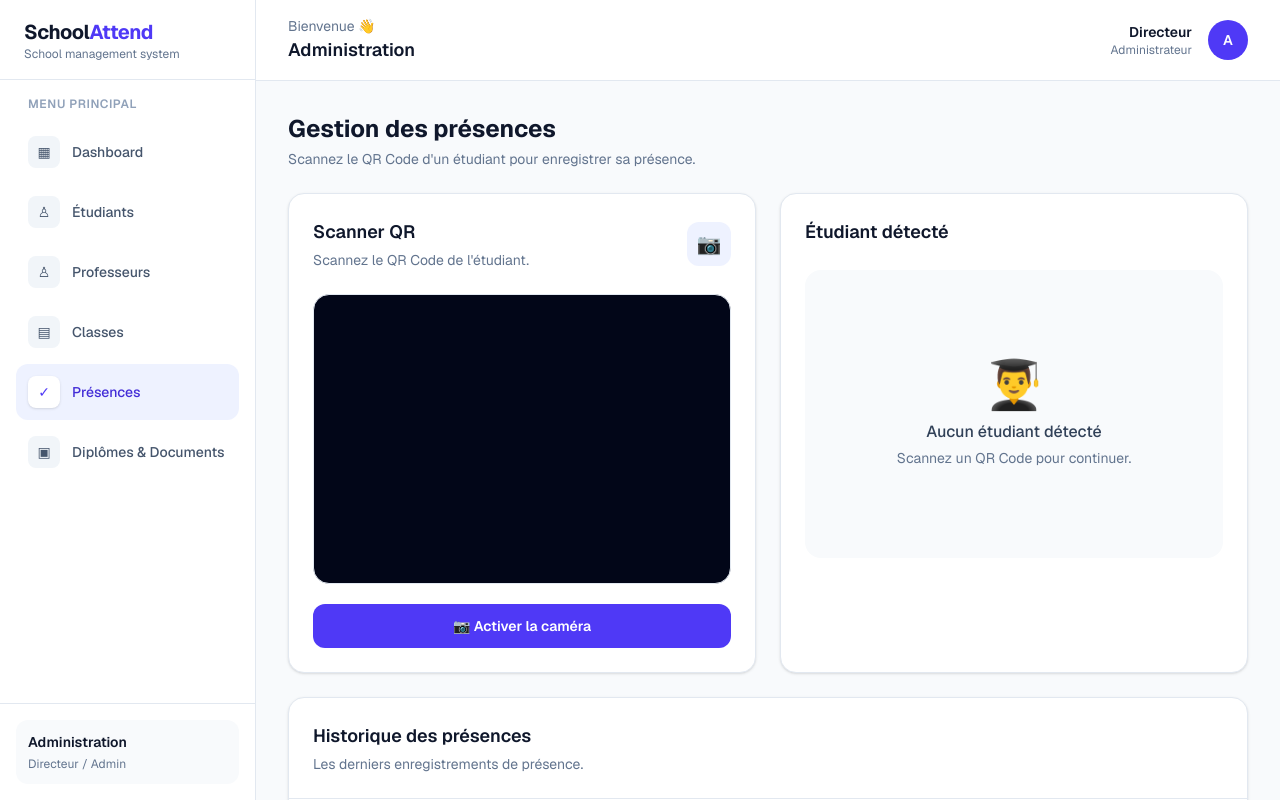
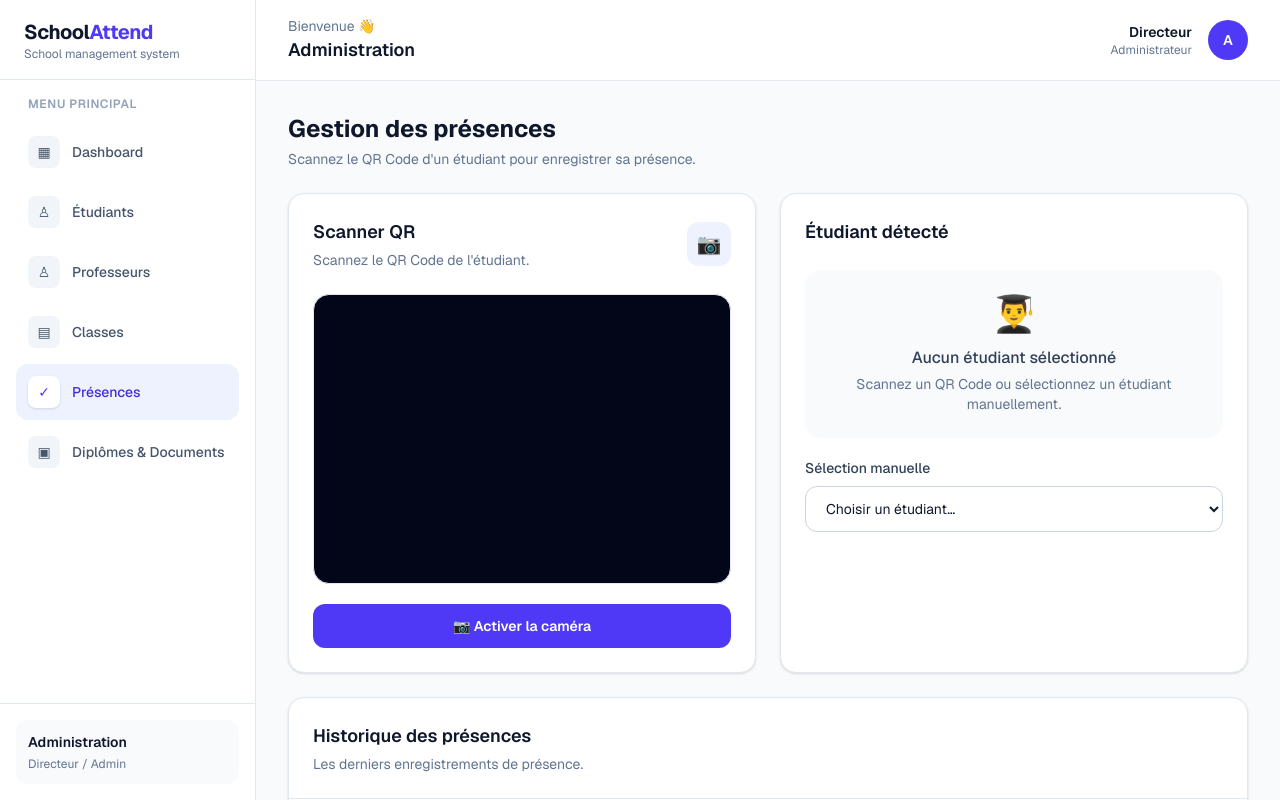
Before and after one commit to Oualilou/school-attendance, a Next.js app: page /dashboard/attendance in a window 1280 px wide. Shown: the top 800 px of the page. Built offline with nearby package versions, Linux system fonts and the light colour scheme.

Commit message:
Add manual attendance selection and safer persistence

```diff
--- a/app/dashboard/attendance/page.tsx
+++ b/app/dashboard/attendance/page.tsx
@@ -184,12 +184,16 @@ export default function AttendancePage() {
 
     const updatedAttendance = [newRecord, ...attendance];
 
-    setAttendance(updatedAttendance);
-
-    localStorage.setItem(
-      "school_attendance",
-      JSON.stringify(updatedAttendance)
-    );
+    try {
+      localStorage.setItem(
+        "school_attendance",
+        JSON.stringify(updatedAttendance)
+      );
+      setAttendance(updatedAttendance);
+    } catch {
+      setMessage("Impossible d’enregistrer la présence dans ce navigateur.");
+      return;
+    }
 
     setMessage(
       `✅ ${selectedStudent.name} a été marqué comme ${status.toLowerCase()}.`
@@ -280,17 +284,28 @@ export default function AttendancePage() {
           </h2>
 
           {!selectedStudent ? (
-            <div className="mt-6 flex min-h-72 items-center justify-center rounded-2xl bg-slate-50 text-center">
+            <div className="mt-6 space-y-5">
+              <div className="flex min-h-40 flex-col items-center justify-center rounded-2xl bg-slate-50 px-4 py-6 text-center">
+                <div className="text-4xl">👨‍🎓</div>
+                <p className="mt-3 font-medium text-slate-700">Aucun étudiant sélectionné</p>
+                <p className="mt-1 text-sm text-slate-500">Scannez un QR Code ou sélectionnez un étudiant manuellement.</p>
+              </div>
               <div>
-                <div className="text-5xl">👨‍🎓</div>
-
-                <p className="mt-3 font-medium text-slate-700">
-                  Aucun étudiant détecté
-                </p>
-
-                <p className="mt-1 text-sm text-slate-500">
-                  Scannez un QR Code pour continuer.
-                </p>
+                <label htmlFor="manual-student" className="mb-2 block text-sm font-medium text-slate-700">Sélection manuelle</label>
+                <select
+                  id="manual-student"
+                  value=""
+                  onChange={(event) => {
+                    const student = students.find((item) => item.id === event.target.value);
+                    if (student) setSelectedStudent(student);
+                  }}
+                  className="w-full rounded-xl border border-slate-300 bg-white px-4 py-3 text-sm outline-none focus:border-indigo-500 focus:ring-2 focus:ring-indigo-100"
+                >
+                  <option value="">Choisir un étudiant…</option>
+                  {students.filter((student) => student.status === "Actif").map((student) => (
+                    <option key={student.id} value={student.id}>{student.name} — {student.className}</option>
+                  ))}
+                </select>
               </div>
             </div>
           ) : (
```
